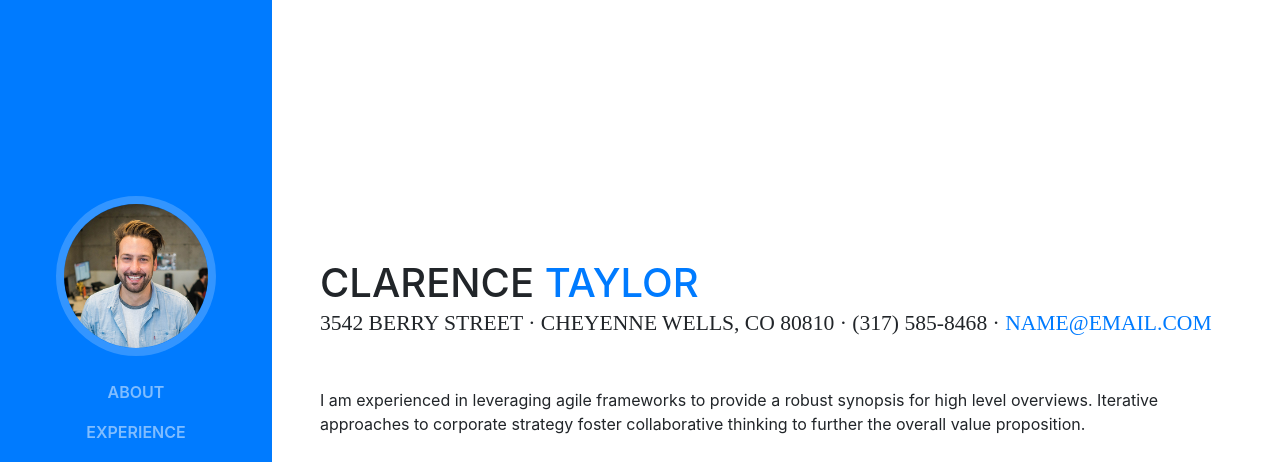
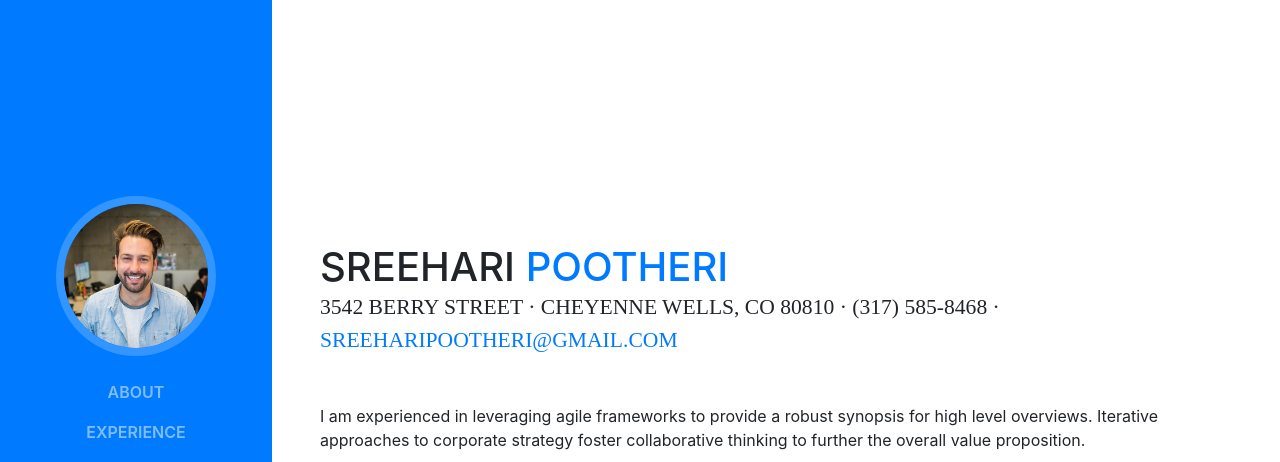
Before and after one commit to sreeharipootheri/sreeharipootheri.github.io, a website with bundled scripts: page index.html in a window 1280 px wide. Shown: the top 462 px of the page. Built offline with nearby package versions, Linux system fonts and the light colour scheme; a web font is replaced by a local one.

Commit message:
Name and email added

```diff
--- a/index.html
+++ b/index.html
@@ -65,11 +65,11 @@
 
       <section class="resume-section p-3 p-lg-5 d-flex d-column" id="about">
         <div class="my-auto">
-          <h1 class="mb-0">Clarence
-            <span class="text-primary">Taylor</span>
+          <h1 class="mb-0">Sreehari
+            <span class="text-primary">Pootheri</span>
           </h1>
           <div class="subheading mb-5">3542 Berry Street · Cheyenne Wells, CO 80810 · (317) 585-8468 ·
-            <a href="mailto:name@email.com">name@email.com</a>
+            <a href="mailto:sreeharipootheri@gmail.com">sreeharipootheri@gmail.com</a>
           </div>
           <p class="mb-5">I am experienced in leveraging agile frameworks to provide a robust synopsis for high level overviews. Iterative approaches to corporate strategy foster collaborative thinking to further the overall value proposition.</p>
           <ul class="list-inline list-social-icons mb-0">
```
